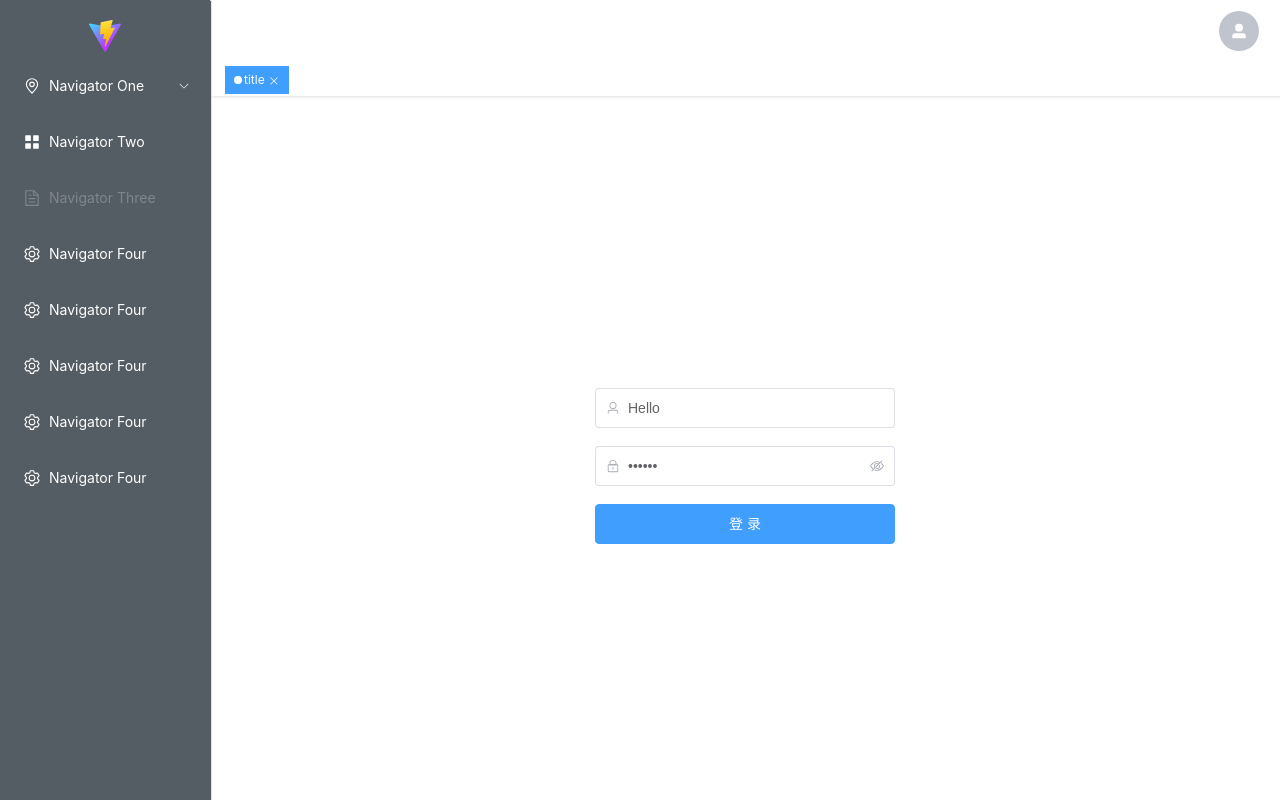
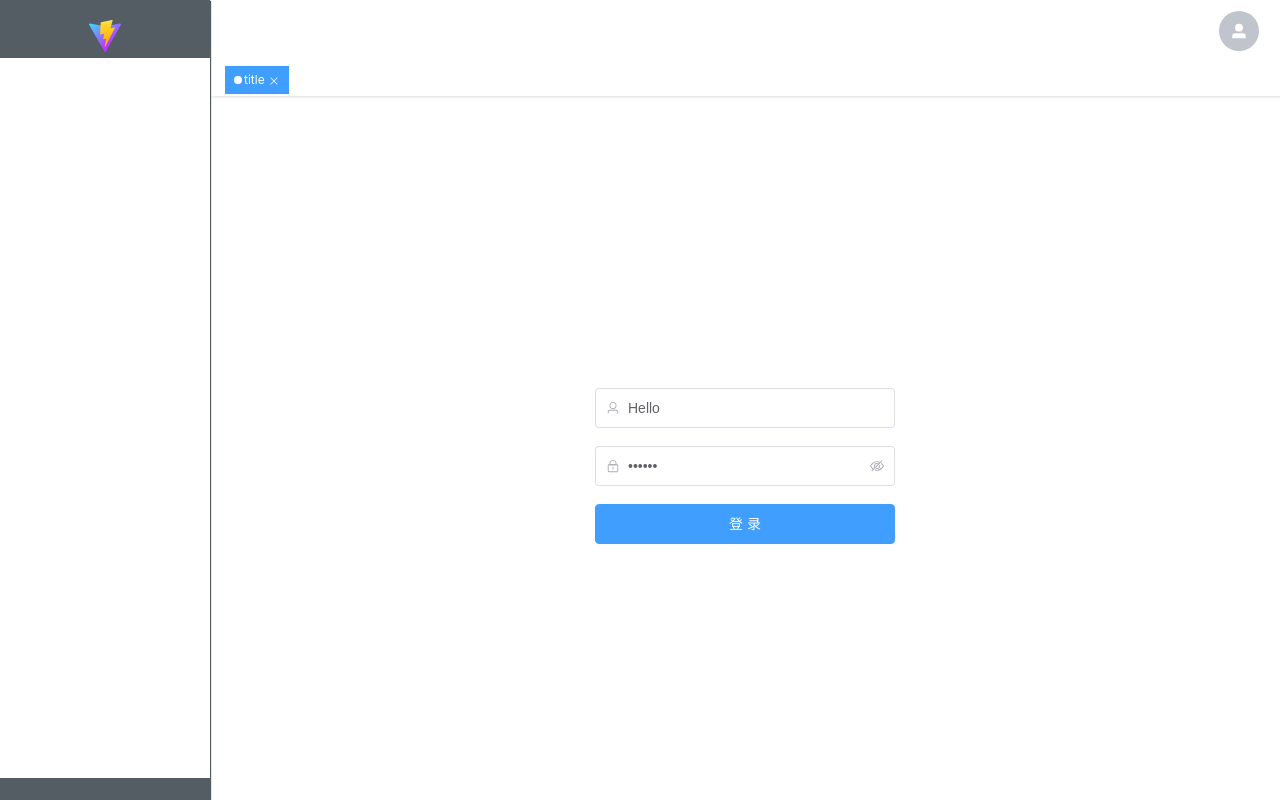
Before and after one commit to foticc/v3pinia, a Vue app: page / in a window 1280 px wide. Built offline with nearby package versions, Linux system fonts and the light colour scheme.

Commit message:
modified:   src/components/Menu.vue

```diff
--- a/src/components/Menu.vue
+++ b/src/components/Menu.vue
@@ -21,9 +21,10 @@ const handleClose = (key, keyPath) => {
       <img src="../../public/vite.svg" />
     </div>
     <el-scrollbar>
+      <div>
         <el-menu
           active-text-color="#ffd04b"
-        background-color="#545c64"
+          background-color="white"
           class="el-menu-vertical"
           default-active="2"
           text-color="#fff"
@@ -72,27 +73,59 @@ const handleClose = (key, keyPath) => {
             <el-icon>
               <setting />
             </el-icon>
-          <span>Navigator Four</span>
+            <span>Navigator 1</span>
           </el-menu-item>
           <el-menu-item index="6">
             <el-icon>
               <setting />
             </el-icon>
-          <span>Navigator Four</span>
+            <span>Navigator 2</span>
           </el-menu-item>
           <el-menu-item index="7">
             <el-icon>
               <setting />
             </el-icon>
-          <span>Navigator Four</span>
+            <span>Navigator 3</span>
           </el-menu-item>
           <el-menu-item index="8">
             <el-icon>
               <setting />
             </el-icon>
-          <span>Navigator Four</span>
+            <span>Navigator 4</span>
+          </el-menu-item>
+          <el-menu-item index="9">
+            <el-icon>
+              <setting />
+            </el-icon>
+            <span>Navigator 4</span>
+          </el-menu-item>
+          <el-menu-item index="10">
+            <el-icon>
+              <setting />
+            </el-icon>
+            <span>Navigator 4</span>
+          </el-menu-item>
+          <el-menu-item index="11">
+            <el-icon>
+              <setting />
+            </el-icon>
+            <span>Navigator 4</span>
+          </el-menu-item>
+          <el-menu-item index="12">
+            <el-icon>
+              <setting />
+            </el-icon>
+            <span>Navigator 4</span>
+          </el-menu-item>
+
+          <el-menu-item index="13">
+            <el-icon>
+              <setting />
+            </el-icon>
+            <span>Navigator 4</span>
           </el-menu-item>
         </el-menu>
+      </div>
     </el-scrollbar>
   </div>
 </template>
@@ -105,5 +138,8 @@ const handleClose = (key, keyPath) => {
 }
 .el-menu-vertical {
   border-right: none;
+  height: 90vh;
+  width: auto;
+  /* overflow-x: hidden; */
 }
 </style>
```
Lines whose indentation alone changed are shown as unchanged.
